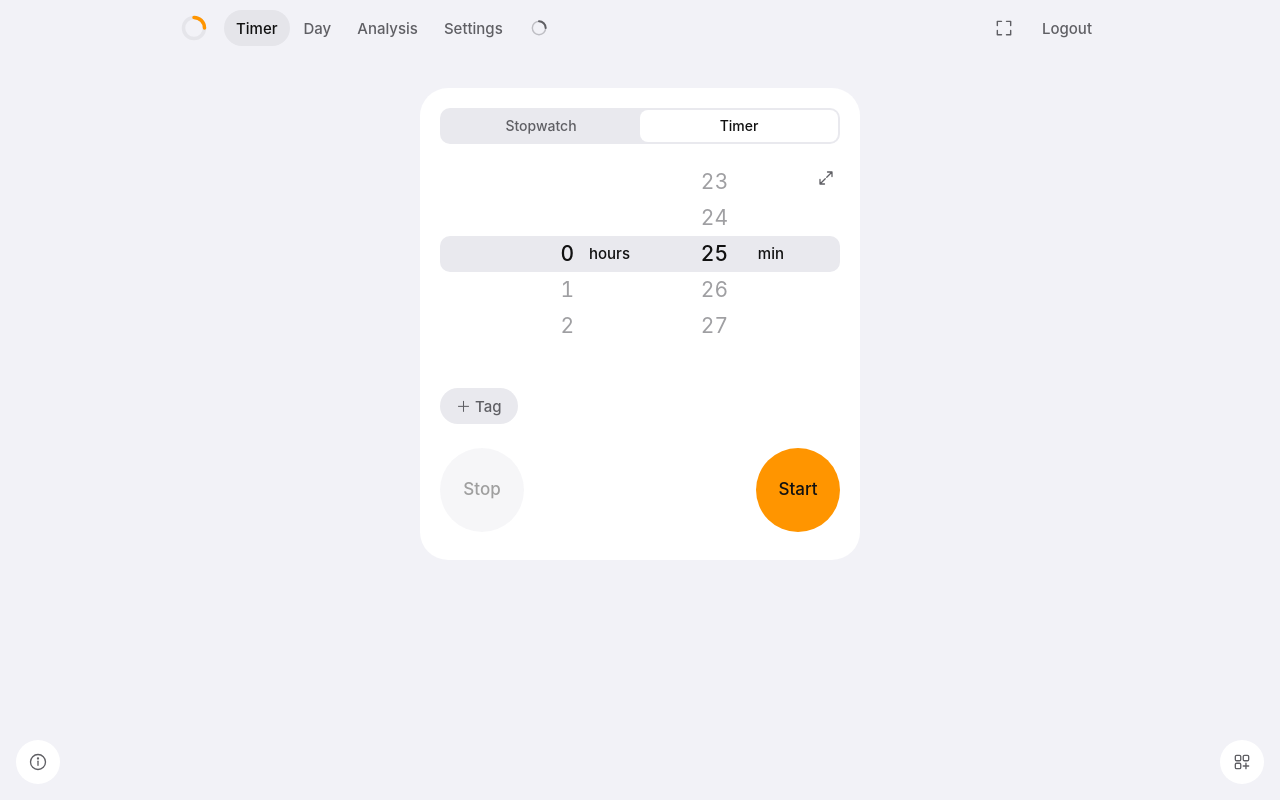
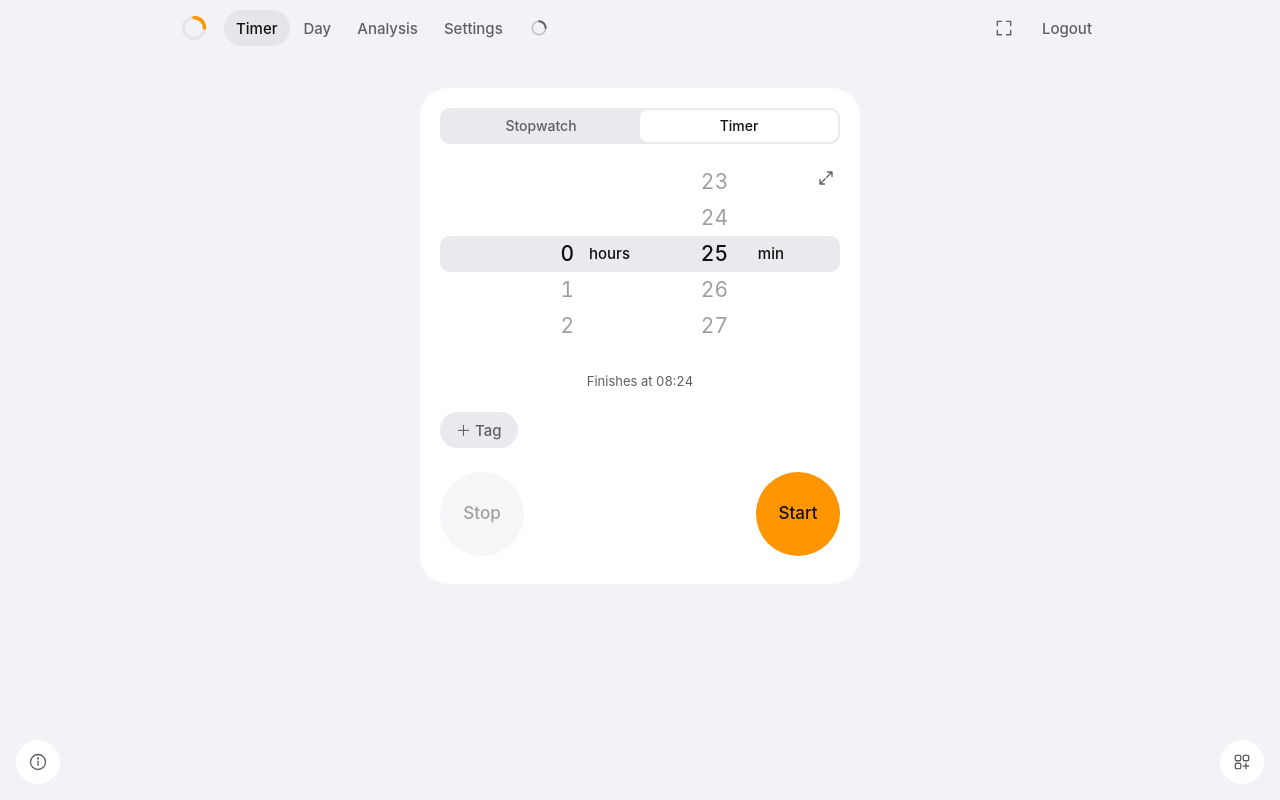
Before and after one commit to madhurstudies/lockIn, a Next.js app: page / in a window 1280 px wide. Built offline with nearby package versions, Linux system fonts and the light colour scheme.

Commit message:
Show finish time: clock time a countdown will end at, while setting/pausing, on hover while running, or always in touch mode or by setting

```diff
--- a/app/globals.css
+++ b/app/globals.css
@@ -470,3 +470,9 @@ main { max-width: 960px; margin: 0 auto; padding: 8px 16px 48px; }
 :root[data-touch="on"] .tagmenu button { height: 48px; }
 @keyframes pop { from { opacity: 0; transform: scale(0.92); } }
 .srow > .textbtn { grid-column: 2 / -1; justify-self: end; }
+
+/* finish time: under the timer; while running it appears when the timer is hovered */
+.finish { margin: 0; font-size: 13px; height: 20px; }
+.finish.hover { opacity: 0; transition: opacity 0.2s var(--ease); }
+.ringbox:hover ~ .finish.hover { opacity: 1; }
+.card.zen .finish { font-size: 14px; }
--- a/components/TimerView.tsx
+++ b/components/TimerView.tsx
@@ -1,9 +1,9 @@
 "use client";
-import { useCallback, useEffect, useRef, useState } from "react";
+import { useCallback, useEffect, useRef, useState, useSyncExternalStore } from "react";
 import Guide from "./Guide";
 import RingToggle from "./RingToggle";
 import { WidgetRow, WidgetSheet } from "./Widgets";
-import { elapsedAt, elapsedMs, formatDur, isPaused, MAX_PLANNED_MS, parseDuration, remainingMs, type Mode, type Session, type Tag } from "@/lib/session";
+import { clock24, elapsedAt, elapsedMs, finishesAt, formatDur, isPaused, MAX_PLANNED_MS, parseDuration, remainingMs, type Mode, type Session, type Tag } from "@/lib/session";
 import type { Settings } from "@/lib/settings";
 import { haptic, readPref, usePref } from "@/lib/device";
 import { useEffective } from "@/lib/prefs";
@@ -186,10 +186,11 @@ export default function TimerView({ initialActive, initialNow, initialTags, init
 
   const running = active && !isPaused(active);
   // Fast tick for the readout while running; a slow one otherwise so widgets (the helper's plan) stay current.
+  // With "finish time" on, a medium one keeps its clock minute right while you set or pause a timer.
   useEffect(() => {
-    const id = setInterval(() => setT(Date.now() + offset), running ? 250 : 30_000);
+    const id = setInterval(() => setT(Date.now() + offset), running ? 250 : settings.showFinish ? 5_000 : 30_000);
     return () => clearInterval(id);
-  }, [running, offset]);
+  }, [running, offset, settings.showFinish]);
 
   // Countdown reached zero: the server closes it at its true end time.
   const expired = active?.mode === "countdown" && running && remainingMs(active, t) <= 0;
@@ -347,6 +348,11 @@ export default function TimerView({ initialActive, initialNow, initialTags, init
   }
   const ring = ringPref === "on" && active?.mode === "countdown";
   const canStart = mode === "stopwatch" || plannedMs > 0;
+  // Finish time (countdowns only): idle and paused always show it; while running it shows on hover, or always in touch mode / "show permanently".
+  const client = useSyncExternalStore(() => () => {}, () => true, () => false); // clock times are the browser's, not the server's
+  const counting = active ? active.mode === "countdown" : mode === "countdown";
+  const endAt = !counting ? null : active ? finishesAt(active, t) : plannedMs > 0 ? t + plannedMs : null;
+  const finishPinned = !running || touch === "on" || settings.finishAlways;
   const activeTag = active ? active.tag : tags.find((x) => x.id === tagId) ?? null;
   const menuOpen = tagMenu && zen && !running;
   const plain = paused ? "Paused" : active ? (active.mode === "countdown" ? "Remaining" : "Elapsed") : saved || " ";
@@ -405,6 +411,9 @@ export default function TimerView({ initialActive, initialNow, initialTags, init
           {zenTag && <span className="tagpill" style={{ "--c": zenTag.color } as React.CSSProperties}>{zenTag.name}</span>}
           {!(zenTag && (plain === "Remaining" || plain === "Elapsed")) && plain}
         </p>
+        {settings.showFinish && counting && (
+          <p className={`finish muted${finishPinned ? "" : " hover"}`}>{client && endAt !== null && `Finishes at ${clock24(endAt, t)}`}</p>
+        )}
         {zen && !running && (
           <div className="zentag">
             <button className="tagbtn" style={zenTag ? ({ "--tc": zenTag.color } as React.CSSProperties) : undefined} aria-label="Choose tag" aria-haspopup="menu" aria-expanded={menuOpen} onClick={() => setTagMenu((v) => !v)}>
--- a/lib/session.ts
+++ b/lib/session.ts
@@ -76,6 +76,13 @@ export function parseDuration(input: string, max = MAX_PLANNED_MS / 60_000): num
   return mins > 0 ? Math.min(mins, max) : null;
 }
 
+const p2 = (n: number) => String(n).padStart(2, "0");
+/** 24-hour clock time "HH:MM" (no locale lookup, so it is cheap); " +1" when it falls on a later day than `from`. */
+export function clock24(t: number, from: number): string {
+  const d = new Date(t);
+  return `${p2(d.getHours())}:${p2(d.getMinutes())}${d.getDate() !== new Date(from).getDate() ? " +1" : ""}`;
+}
+
 export function formatDur(ms: number): string {
   const m = Math.round(ms / 60_000);
   if (m < 1) return ms < 1000 ? "0m" : `${Math.round(ms / 1000)}s`;
--- a/lib/settings.ts
+++ b/lib/settings.ts
@@ -2,7 +2,7 @@ export const WIDGET_IDS = ["focus-today", "helper"] as const;
 export type WidgetId = (typeof WIDGET_IDS)[number];
 
 /** One flag per row of the Settings page: shared across devices (true) or kept on this device (false). */
-export const SYNC_KEYS = ["ring", "sounds", "target", "minFocus", "theme", "touch", "motion"] as const;
+export const SYNC_KEYS = ["ring", "sounds", "target", "minFocus", "finish", "finishAlways", "theme", "touch", "motion"] as const;
 export type SyncKey = (typeof SYNC_KEYS)[number];
 export const THEMES = ["system", "light", "dark"] as const;
 export type Theme = (typeof THEMES)[number];
@@ -13,6 +13,8 @@ export type Settings = {
   target: boolean; // daily focus target on/off; the value is kept while off
   targetMins: number; // 30..720, in 30 minute steps
   minFocusMins: number; // sessions focused for less than this are not recorded; 5..180
+  showFinish: boolean; // countdown: show the clock time it will finish at
+  finishAlways: boolean; // ...also while it runs, without hovering (touch-friendly mode always does)
   // The next four live on each device too (lib/device.ts); this is the shared copy used while their sync is on.
   ring: boolean;
   theme: Theme;
@@ -24,9 +26,9 @@ export type SettingsPatch = Omit<Partial<Settings>, "sync"> & { sync?: Partial<S
 
 // Things that are about the person (goals, sounds, what counts as a session) sync by default; how this screen looks does not.
 export const DEFAULTS: Settings = {
-  sounds: true, widgets: [], target: false, targetMins: 240, minFocusMins: 5,
+  sounds: true, widgets: [], target: false, targetMins: 240, minFocusMins: 5, showFinish: true, finishAlways: false,
   ring: false, theme: "system", touch: false, motion: true,
-  sync: { ring: true, sounds: true, target: true, minFocus: true, theme: false, touch: false, motion: false },
+  sync: { ring: true, sounds: true, target: true, minFocus: true, finish: true, finishAlways: true, theme: false, touch: false, motion: false },
 };
 export const TARGET_STEP = 30;
 export const TARGET_MAX = 12 * 60;
@@ -38,7 +40,7 @@ export function sanitize(x: unknown): SettingsPatch | null {
   if (!x || typeof x !== "object") return null;
   const o = x as Record<string, unknown>;
   const out: SettingsPatch = {};
-  for (const k of ["sounds", "target", "ring", "touch", "motion"] as const) {
+  for (const k of ["sounds", "target", "ring", "touch", "motion", "showFinish", "finishAlways"] as const) {
     if (k in o) { if (typeof o[k] !== "boolean") return null; out[k] = o[k]; }
   }
   if ("targetMins" in o) {
@@ -73,7 +75,7 @@ export function sanitize(x: unknown): SettingsPatch | null {
 }
 
 /** Device-only values for the settings whose sync is off. Not used for ring/theme/touch/motion: those live in lib/device.ts. */
-export type Local = Partial<Pick<Settings, "sounds" | "target" | "targetMins" | "minFocusMins">>;
+export type Local = Partial<Pick<Settings, "sounds" | "target" | "targetMins" | "minFocusMins" | "showFinish" | "finishAlways">>;
 
 /** The values this device acts on: the shared ones, except where sync is off and this device has its own. */
 export function effective(s: Settings, local: Local): Settings {
@@ -84,5 +86,7 @@ export function effective(s: Settings, local: Local): Settings {
     if (local.targetMins !== undefined) out.targetMins = local.targetMins;
   }
   if (!s.sync.minFocus && local.minFocusMins !== undefined) out.minFocusMins = local.minFocusMins;
+  if (!s.sync.finish && local.showFinish !== undefined) out.showFinish = local.showFinish;
+  if (!s.sync.finishAlways && local.finishAlways !== undefined) out.finishAlways = local.finishAlways;
   return out;
 }
```
Also changed, not shown: components/SettingsView.tsx (+12 -5 lines), 2 other files (tests, documents, lock files or other folders).
